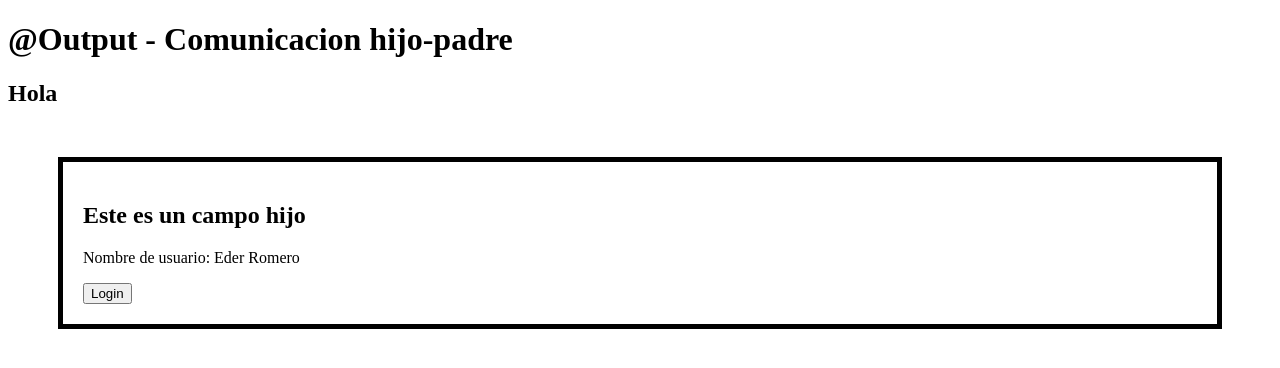
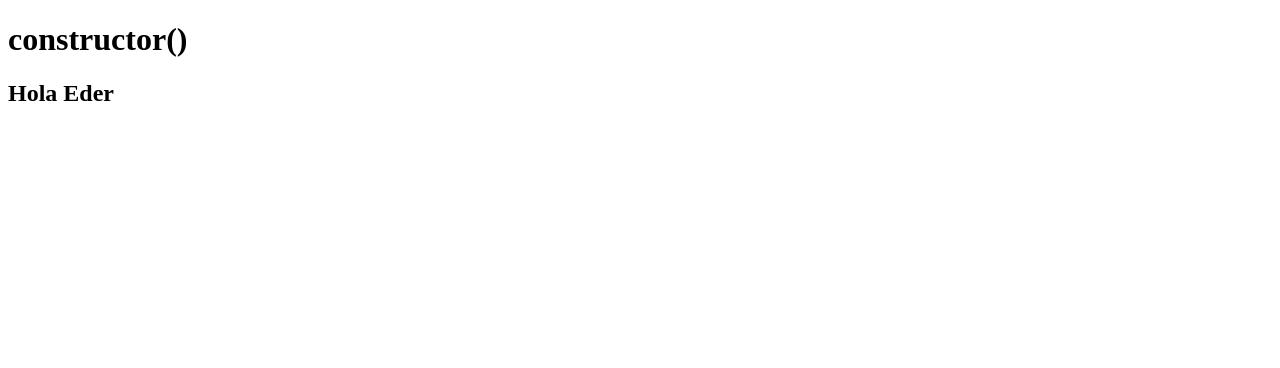
Before and after one commit to ederromero28/Angular-practicas, an Angular app: page / in a window 1280 px wide. Shown: the top 368 px of the page. Built offline with nearby package versions, Linux system fonts and the light colour scheme.

Commit message:
aplicando constructor

```diff
--- a/src/app/app.html
+++ b/src/app/app.html
@@ -1,4 +1,3 @@
-<h1>&#64;Output - Comunicacion hijo-padre</h1>
+<h1>constructor()</h1>
 
-<h2>Hola {{ name }}</h2>
-<app-child (login)="setName($event)"></app-child>
+<h2>Hola {{ userName }}</h2>
--- a/src/app/app.ts
+++ b/src/app/app.ts
@@ -9,10 +9,10 @@
 })
 export class App {
 
-  name: String = '';
+  userName: string;
 
-  setName(e : any){
-    this.name = e;
+  constructor() {
+    this.userName = 'Eder';
   }
 
 }
```
